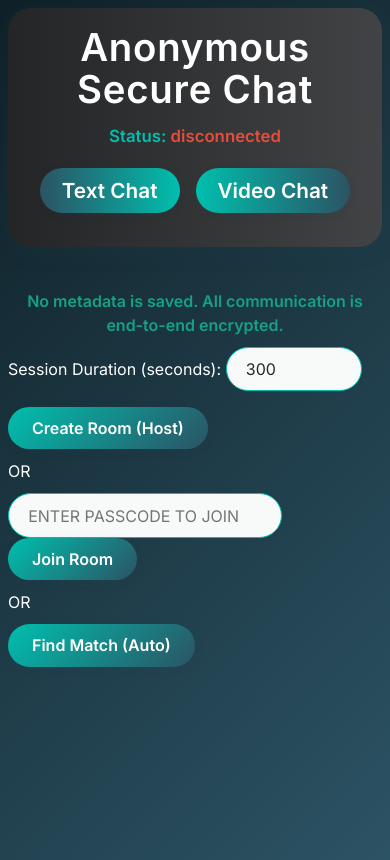
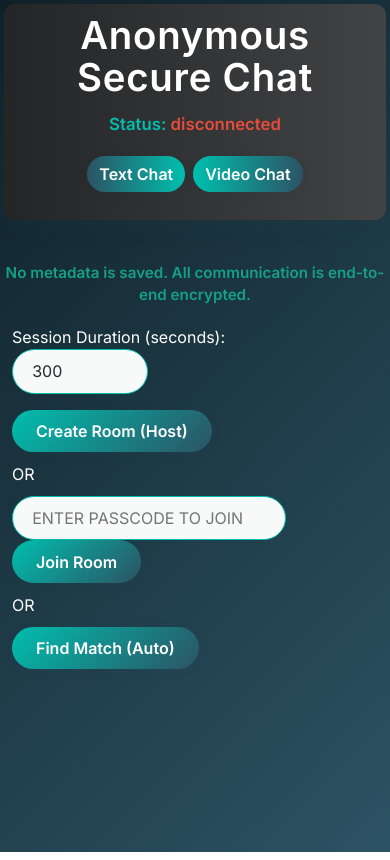
Before and after one commit to yashvanth88/illuminati_client, a React (Vite) app: page / in a window 390 px wide. Built offline with nearby package versions, Linux system fonts and the light colour scheme; no server answers.

Commit message:
layout modification

```diff
--- a/src/App.css
+++ b/src/App.css
@@ -284,3 +284,46 @@ main {
     right: 8px;
   }
 }
+
+@media (max-width: 700px) {
+  .app {
+    padding: 4px;
+    max-width: 100vw;
+    min-height: 100vh;
+  }
+  header {
+    padding: 10px 4px 10px 4px;
+    font-size: 1rem;
+    border-radius: 0.7em;
+  }
+  .room-actions, .room-info {
+    padding: 0.5em 0.5em;
+    font-size: 1em;
+  }
+  .chat-container {
+    padding: 10px;
+    border-radius: 0.7em;
+    font-size: 1em;
+    margin: 0.5em 0;
+  }
+  .video-chat-horizontal-container, .video-area {
+    flex-direction: column !important;
+    margin: 0 !important;
+    padding: 0 !important;
+    border-radius: 0.7em !important;
+    width: 100vw !important;
+    min-width: 0 !important;
+    max-width: 100vw !important;
+  }
+  .mode-selector {
+    gap: 8px;
+  }
+  .mode-selector button {
+    padding: 8px 12px;
+    font-size: 1em;
+  }
+  .security-notice {
+    font-size: 0.95em;
+    margin: 6px 0;
+  }
+}
--- a/src/App.jsx
+++ b/src/App.jsx
@@ -17,9 +17,11 @@ function App() {
   const [isMatching, setIsMatching] = useState(false);
   const [matchStatus, setMatchStatus] = useState('');
   const [matchedRoomId, setMatchedRoomId] = useState('');
+  const [isMobile, setIsMobile] = useState(window.innerWidth <= 700);
 
   useEffect(() => {
     const wsUrl =  "wss://api.pitri.site";
+    //const wsUrl = "wss://localhost:3001";
     let reconnectAttempts = 0;
     const maxReconnectAttempts = 5;
     const reconnectDelay = 3000;
@@ -108,6 +110,12 @@ function App() {
     };
   }, [inputPasscode]);
 
+  useEffect(() => {
+    const handleResize = () => setIsMobile(window.innerWidth <= 700);
+    window.addEventListener('resize', handleResize);
+    return () => window.removeEventListener('resize', handleResize);
+  }, []);
+
   const handleCreateRoom = () => {
     if (ws && ws.readyState === WebSocket.OPEN) {
       ws.send(JSON.stringify({ type: 'create_room', duration: sessionDuration }));
@@ -135,6 +143,7 @@ function App() {
         <div className="connection-status">
           Status: <span className={connectionStatus}>{connectionStatus}</span>
         </div>
+        {!(isMobile && mode === 'video') && (
           <div className="mode-selector">
             <button
               onClick={() => setMode('text')}
@@ -149,6 +158,7 @@ function App() {
               Video Chat
             </button>
           </div>
+        )}
       </header>
       <div className="security-notice" style={{textAlign: 'center', margin: '10px 0', color: '#16a085', fontWeight: 'bold'}}>
         No metadata is saved. All communication is end-to-end encrypted.
@@ -197,7 +207,9 @@ function App() {
       )}
       {roomReady && (
         <main>
-          {mode === 'text' ? (
+          {isMobile && mode === 'video' ? (
+            <VideoChat ws={ws} role={role} />
+          ) : mode === 'text' ? (
             <Chat ws={ws} role={role} />
           ) : (
             <VideoChat ws={ws} role={role} />
```
Lines whose indentation alone changed are shown as unchanged.
